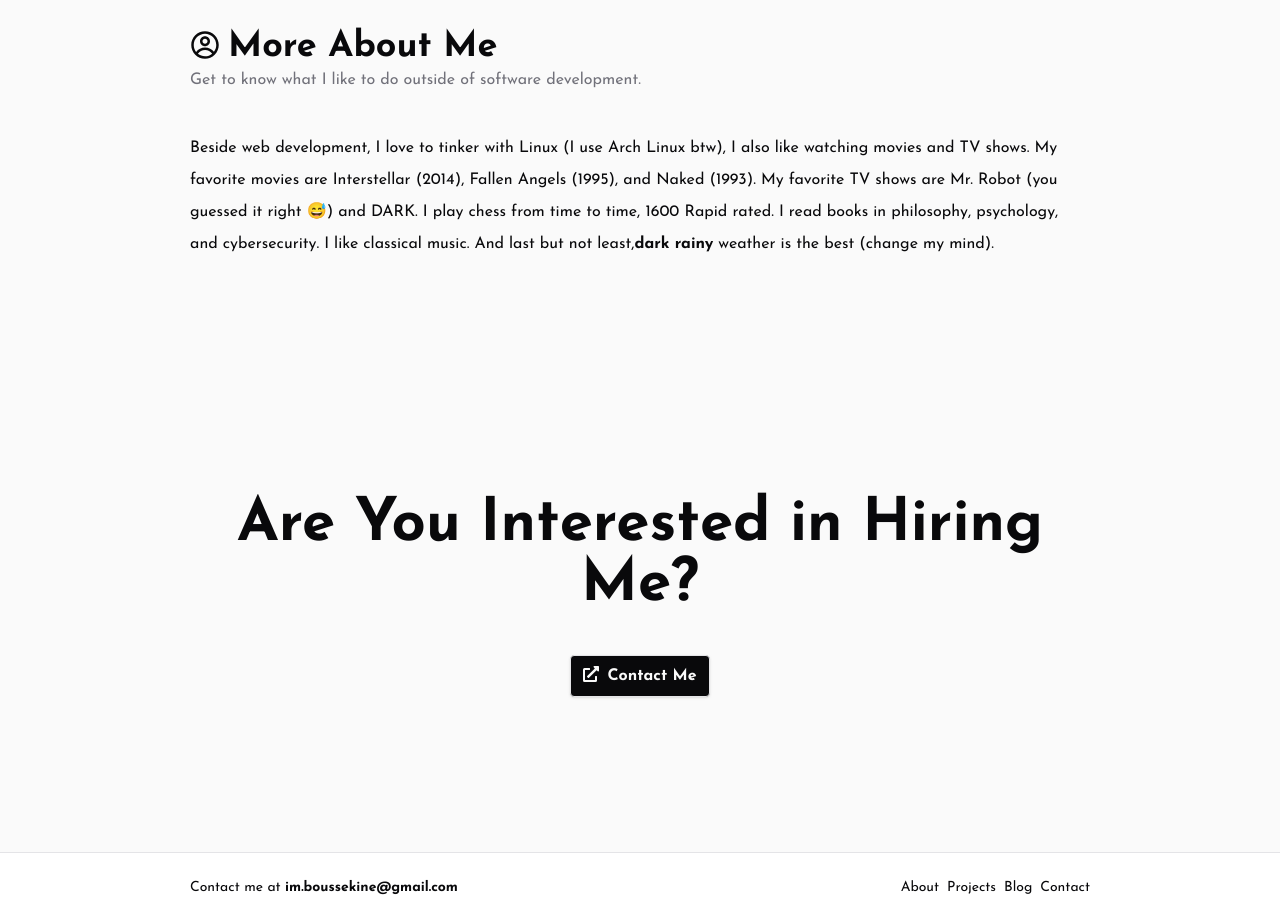
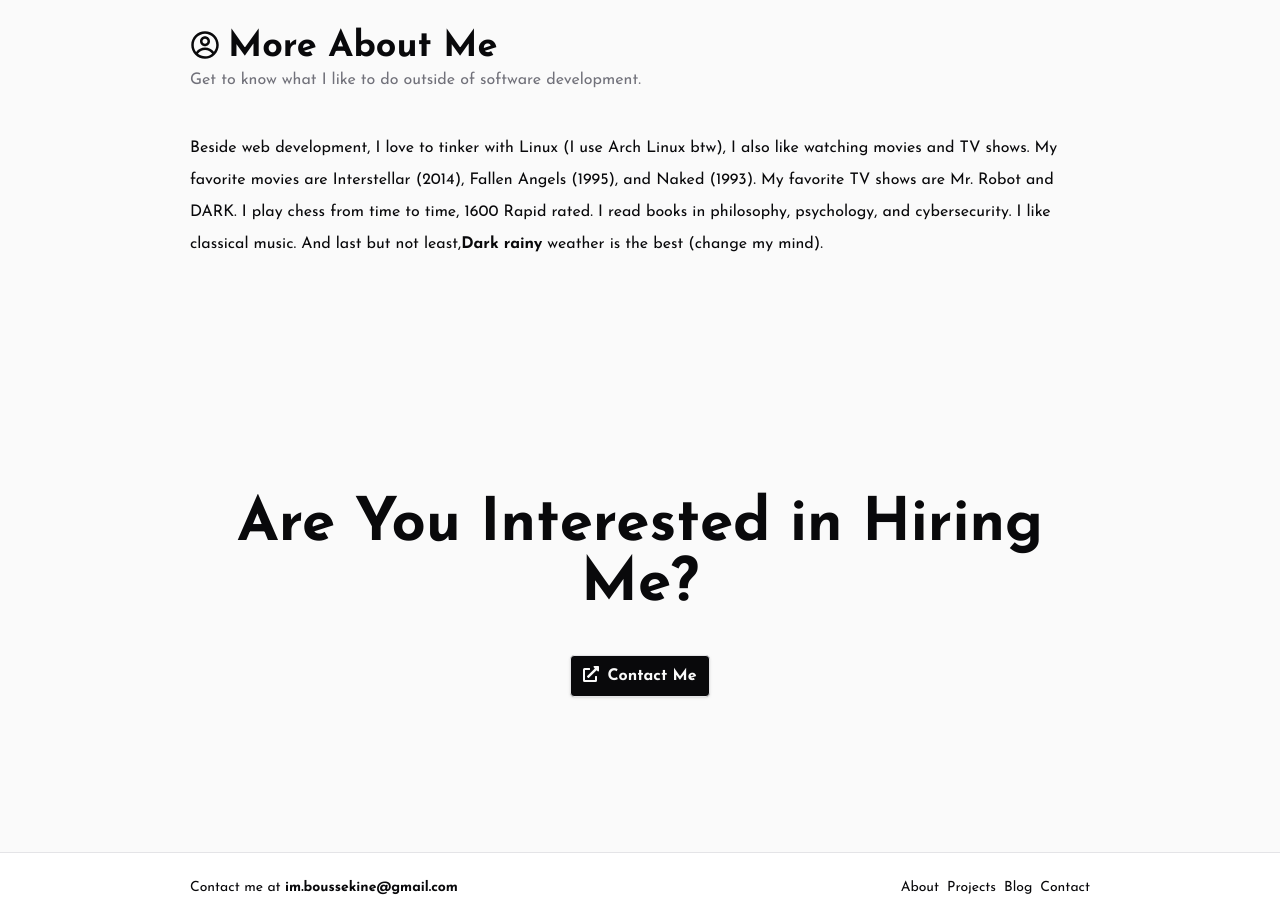
Before and after one commit to 1sma31L/Portfolio, a Next.js app: page / in a window 1280 px wide. Shown: the part 4180-5102 px from the top of the page. Built offline with nearby package versions, Linux system fonts and the light colour scheme.

Commit message:
Refactor CSS comments and fix typos in portfolio page

```diff
--- a/src/app/(portfolio)/page.tsx
+++ b/src/app/(portfolio)/page.tsx
@@ -20,9 +20,6 @@ function Home() {
 		<AnimatedDiv id={0}>
 			<main className="container px-4 md:px-0 flex flex-col justify-center items-center gap-20 py-6 md:py-0">
 				<section className="flex flex-col gap-5 min-h-[85vh] justify-center items-center">
-					{/* <div className="text-xs w-full text-zinc-500 flex flex-col justify-center items-start gap-2 pt-2">
-						<p className="">Last edited: {new Date().toUTCString()} </p>
-					</div> */}
 					<h1
 						className={`text-[44px] sm:text-[68px] font-extrabold inline-block text-zinc-800 dark:text-zinc-100 text-left w-full`}>
 						Ismail M. Bossekine
@@ -98,7 +95,6 @@ function Home() {
 						</div>
 					</div>
 				</section>
-				{/* My Time line */}
 				<section id="timeline" className="w-full flex flex-col">
 					<h1 className="text-3xl md:text-4xl font-bold">
 						<a href={"#timeline"}>
@@ -156,11 +152,11 @@ function Home() {
 							Beside web development, I love to tinker with Linux (I use Arch
 							Linux btw), I also like watching movies and TV shows. My favorite
 							movies are Interstellar (2014), Fallen Angels (1995), and Naked
-							(1993). My favorite TV shows are Mr. Robot (you guessed it right
-							😅) and DARK. I play chess from time to time, 1600 Rapid rated. I
-							read books in philosophy, psychology, and cybersecurity. I like
-							classical music. And last but not least,
-							<span className="font-bold">dark rainy</span> weather is the best
+							(1993). My favorite TV shows are Mr. Robot and DARK. I play chess
+							from time to time, 1600 Rapid rated. I read books in philosophy,
+							psychology, and cybersecurity. I like classical music. And last
+							but not least,
+							<span className="font-bold">Dark rainy</span> weather is the best
 							(change my mind).
 						</div>
 					</div>
```
